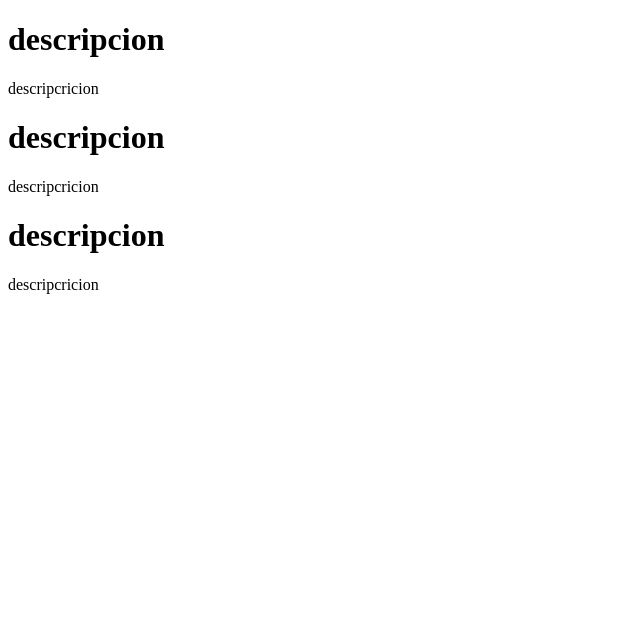
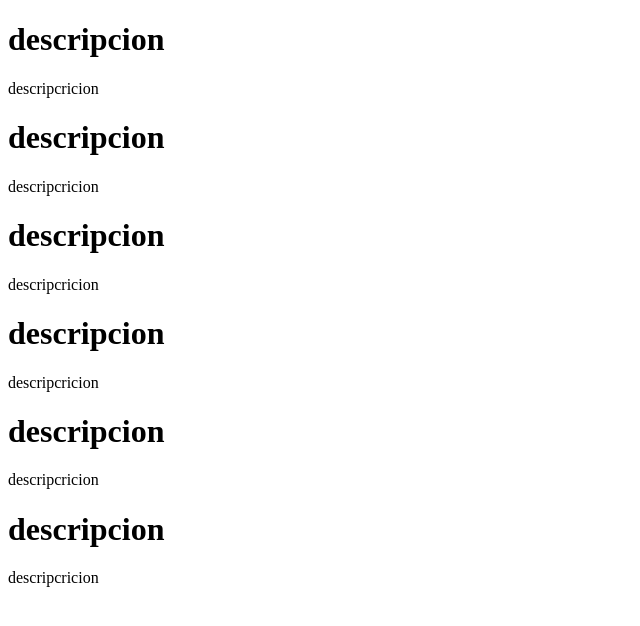
Before and after one commit to carlosJO-1988/practica, a plain HTML site: page index.html in a window 1280 px wide. Shown: the whole page, without its empty margins (0-640 px from the left). Drawn offline with Linux system fonts and the light colour scheme.

Commit message:
Update index.html

```diff
--- a/index.html
+++ b/index.html
@@ -12,5 +12,11 @@
     <p>descripcricion</p>
     <h1>descripcion</h1>
     <p>descripcricion</p>
+    <h1>descripcion</h1>
+    <p>descripcricion</p>
+    <h1>descripcion</h1>
+    <p>descripcricion</p>
+    <h1>descripcion</h1>
+    <p>descripcricion</p>
 </body>
 </html>
```
